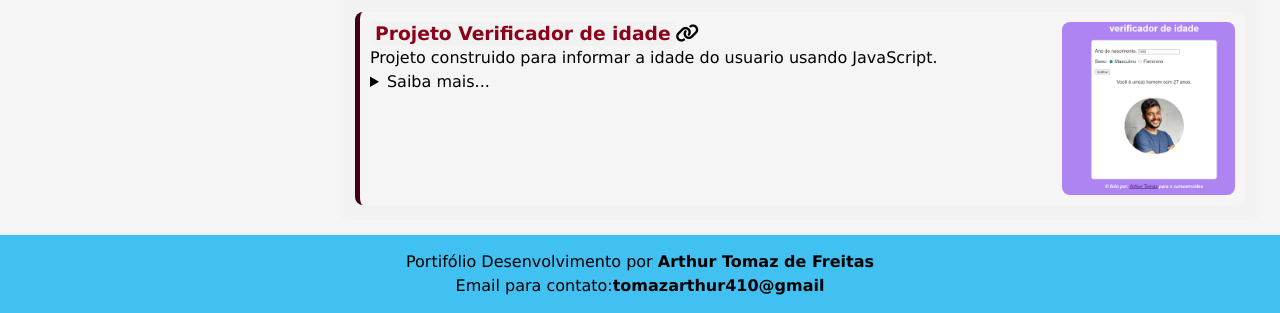
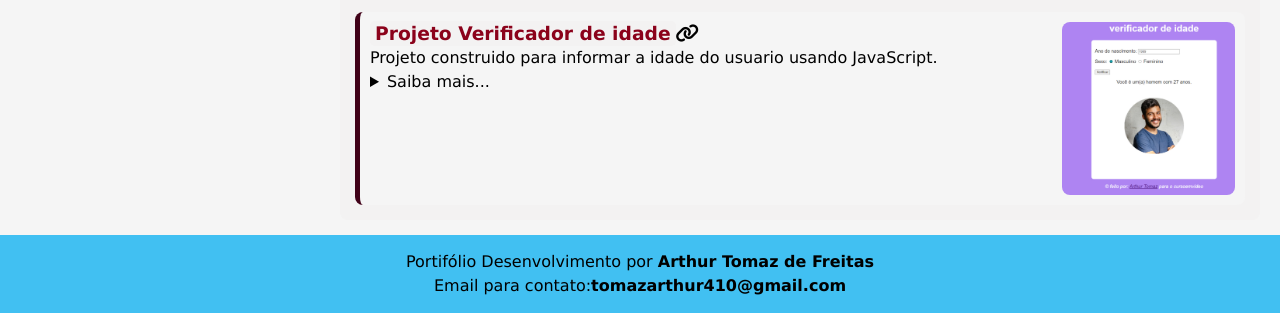
Before and after one commit to aarthurtomaz/projeto-portifolio, a plain HTML site: page index.html in a window 1280 px wide. Shown: the part 1662-1975 px from the top of the page. Drawn offline with Linux system fonts and the light colour scheme.

Commit message:
Update index.html

```diff
--- a/index.html
+++ b/index.html
@@ -233,7 +233,7 @@
 
     <footer>
         <p>Portifólio Desenvolvimento por <a href="https://github.com/aarthurtomaz" target="_blank">Arthur Tomaz de Freitas</a></p>
-        <p>Email para contato:<strong>tomazarthur410@gmail</strong></p>
+        <p>Email para contato:<strong>tomazarthur410@gmail.com</strong></p>
     </footer>
     <script src="scripts/script.js"></script>
 </body>
```
